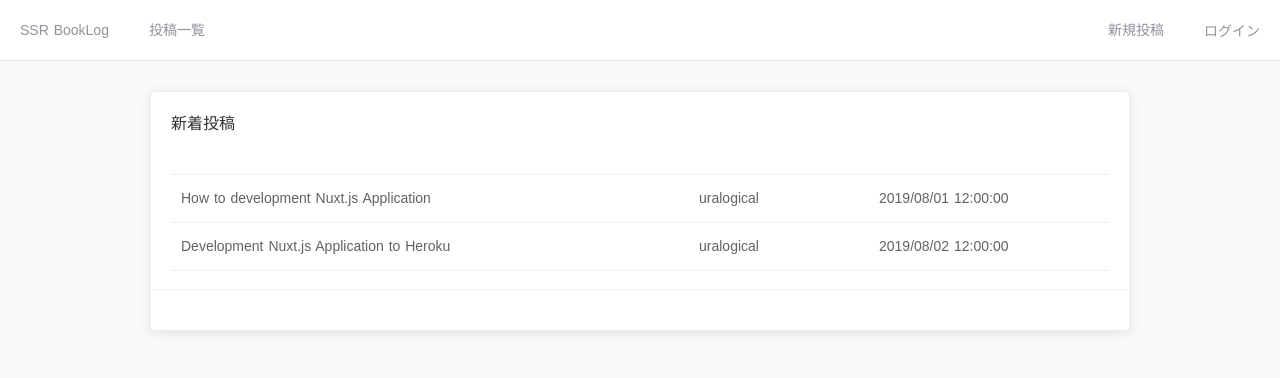
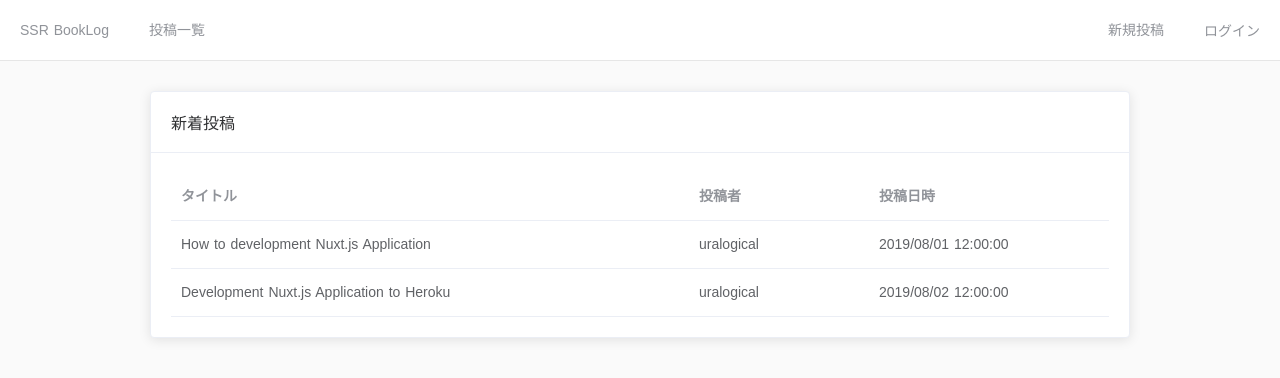
Before and after one commit to uralogical/ssr-booklog, a Nuxt app: page /posts in a window 1280 px wide. Shown: the top 378 px of the page. Built offline with nearby package versions, Linux system fonts and the light colour scheme.

Commit message:
fix: typo

```diff
--- a/app/pages/posts/index.vue
+++ b/app/pages/posts/index.vue
@@ -1,8 +1,9 @@
 <template>
   <section class='container post-page'>
-    <el-card>
+    <el-card style='flex: 1'>
       <div slot='header' class='clearfix'>
         <span>新着投稿</span>
+      </div>
       <el-table
         :data='showPosts'
         style='width: 100%'
@@ -10,23 +11,22 @@
       >
         <el-table-column
           prop='title'
-            lable='タイトル'
+          label='タイトル'
         >
         </el-table-column>
         <el-table-column
           prop='user.id'
-            lable='投稿者'
+          label='投稿者'
           width='180'
         >
         </el-table-column>
         <el-table-column
           prop='created_at'
-            lable='投稿日時'
+          label='投稿日時'
           width='240'
         >
         </el-table-column>
       </el-table>
-      </div>
     </el-card>
   </section>
 </template>
```
Lines whose indentation alone changed are shown as unchanged.
